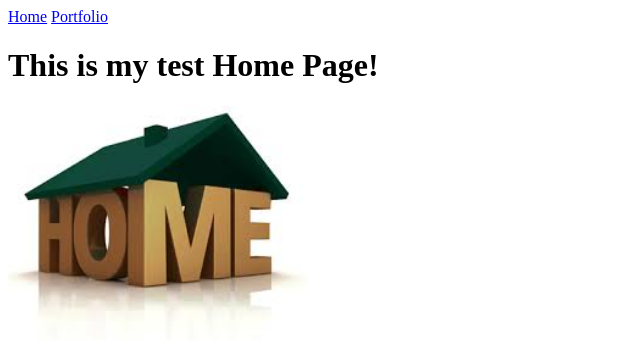
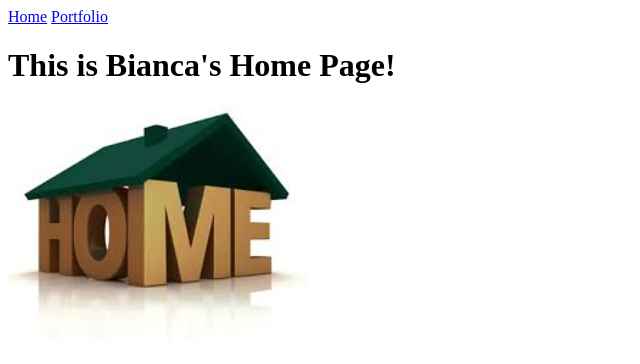
Before and after one commit to BHuerta966/bhuerta966.github.io, a plain HTML site: page my_website/index.html in a window 1280 px wide. Shown: the whole page, without its empty margins (0-640 px from the left). Drawn offline with Linux system fonts and the light colour scheme.

Commit message:
Changed the heading

```diff
--- a/my_website/index.html
+++ b/my_website/index.html
@@ -7,7 +7,7 @@
   <body>
     <a href="index.html">Home</a>
     <a href="portfolio.html">Portfolio</a>
-    <h1>This is my   test Home Page!</h1>
+    <h1>This is Bianca's Home Page!</h1>
     <img src="images/home.jpg" height="250">
   </body>
 </html>
```
